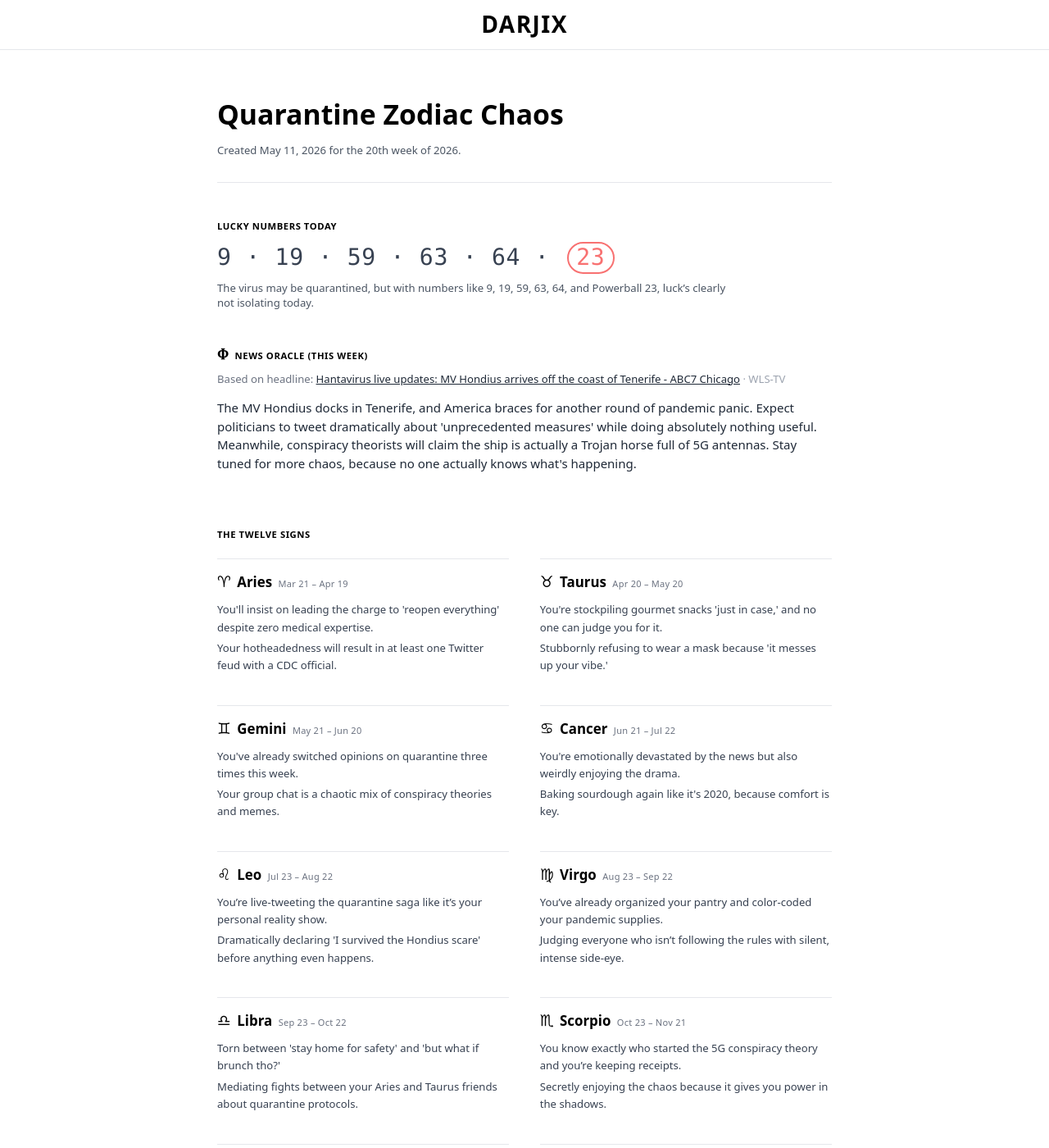
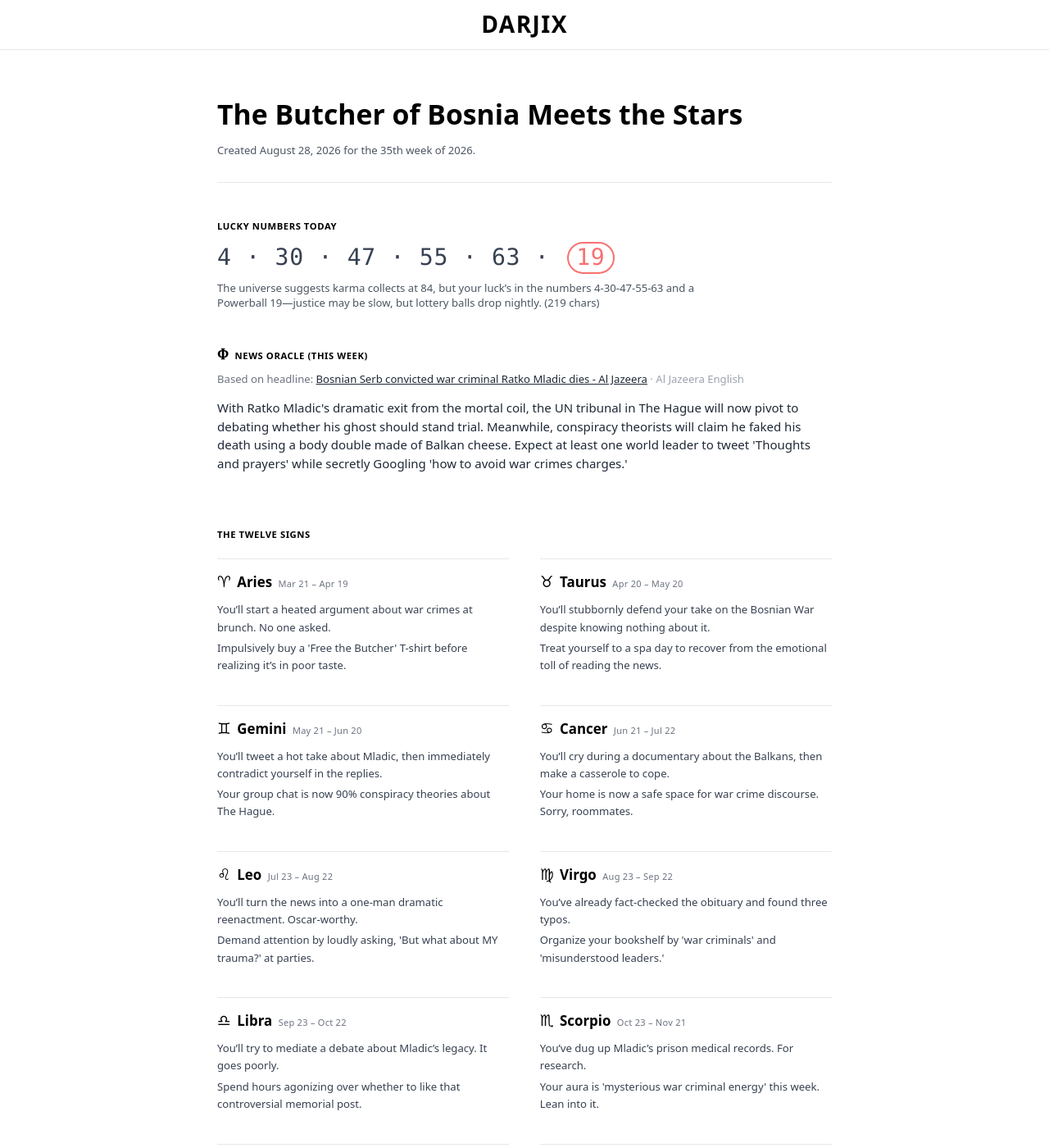
Before and after one commit to saldarji/darjix, a Jekyll site: the page built from horoscopes.html, in a window 1280 px wide and 1400 px high. Shown: the whole window at 82% size. Built offline with Jekyll 4.4.1, drawn with Linux system fonts in a browser that asks for light colours; some of the changed text lies outside the part shown.

```diff
--- a/_data/horoscopes.json
+++ b/_data/horoscopes.json
@@ -1,98 +1,98 @@
 {
-  "page_title": "Quarantine Zodiac Chaos",
-  "week_start_iso": "2026-05-11",
-  "week_label": "May 11, 2026",
-  "date_caption": "Created May 11, 2026 for the 20th week of 2026.",
-  "generated_at_iso": "2026-05-11T12:00:03Z",
+  "page_title": "The Butcher of Bosnia Meets the Stars",
+  "week_start_iso": "2026-08-28",
+  "week_label": "August 28, 2026",
+  "date_caption": "Created August 28, 2026 for the 35th week of 2026.",
+  "generated_at_iso": "2026-08-28T17:29:23Z",
   "news": {
-    "title": "Hantavirus live updates: MV Hondius arrives off the coast of Tenerife - ABC7 Chicago",
-    "source": "WLS-TV",
-    "url": "https://abc7chicago.com/live-updates/hantavirus-infection-outbreak-cruise-ship-symptoms-map/19064881/"
+    "title": "Bosnian Serb convicted war criminal Ratko Mladic dies - Al Jazeera",
+    "source": "Al Jazeera English",
+    "url": "https://www.aljazeera.com/news/2026/8/27/bosnian-serb-general-ratko-mladic-has-died-un-official-says"
   },
-  "weekly_forecast": "The MV Hondius docks in Tenerife, and America braces for another round of pandemic panic. Expect politicians to tweet dramatically about 'unprecedented measures' while doing absolutely nothing useful. Meanwhile, conspiracy theorists will claim the ship is actually a Trojan horse full of 5G antennas. Stay tuned for more chaos, because no one actually knows what's happening.",
+  "weekly_forecast": "With Ratko Mladic's dramatic exit from the mortal coil, the UN tribunal in The Hague will now pivot to debating whether his ghost should stand trial. Meanwhile, conspiracy theorists will claim he faked his death using a body double made of Balkan cheese. Expect at least one world leader to tweet 'Thoughts and prayers' while secretly Googling 'how to avoid war crimes charges.'",
   "signs": [
     {
       "name": "Aries",
       "lines": [
-        "You'll insist on leading the charge to 'reopen everything' despite zero medical expertise.",
-        "Your hotheadedness will result in at least one Twitter feud with a CDC official."
+        "You’ll start a heated argument about war crimes at brunch. No one asked.",
+        "Impulsively buy a 'Free the Butcher' T-shirt before realizing it’s in poor taste."
       ]
     },
     {
       "name": "Taurus",
       "lines": [
-        "You're stockpiling gourmet snacks 'just in case,' and no one can judge you for it.",
-        "Stubbornly refusing to wear a mask because 'it messes up your vibe.'"
+        "You’ll stubbornly defend your take on the Bosnian War despite knowing nothing about it.",
+        "Treat yourself to a spa day to recover from the emotional toll of reading the news."
       ]
     },
     {
       "name": "Gemini",
       "lines": [
-        "You've already switched opinions on quarantine three times this week.",
-        "Your group chat is a chaotic mix of conspiracy theories and memes."
+        "You’ll tweet a hot take about Mladic, then immediately contradict yourself in the replies.",
+        "Your group chat is now 90% conspiracy theories about The Hague."
       ]
     },
     {
       "name": "Cancer",
       "lines": [
-        "You're emotionally devastated by the news but also weirdly enjoying the drama.",
-        "Baking sourdough again like it's 2020, because comfort is key."
+        "You’ll cry during a documentary about the Balkans, then make a casserole to cope.",
+        "Your home is now a safe space for war crime discourse. Sorry, roommates."
       ]
     },
     {
       "name": "Leo",
       "lines": [
-        "You’re live-tweeting the quarantine saga like it’s your personal reality show.",
-        "Dramatically declaring 'I survived the Hondius scare' before anything even happens."
+        "You’ll turn the news into a one-man dramatic reenactment. Oscar-worthy.",
+        "Demand attention by loudly asking, 'But what about MY trauma?' at parties."
       ]
     },
     {
       "name": "Virgo",
       "lines": [
-        "You’ve already organized your pantry and color-coded your pandemic supplies.",
-        "Judging everyone who isn’t following the rules with silent, intense side-eye."
+        "You’ve already fact-checked the obituary and found three typos.",
+        "Organize your bookshelf by 'war criminals' and 'misunderstood leaders.'"
       ]
     },
     {
       "name": "Libra",
       "lines": [
-        "Torn between 'stay home for safety' and 'but what if brunch tho?'",
-        "Mediating fights between your Aries and Taurus friends about quarantine protocols."
+        "You’ll try to mediate a debate about Mladic’s legacy. It goes poorly.",
+        "Spend hours agonizing over whether to like that controversial memorial post."
       ]
     },
     {
       "name": "Scorpio",
       "lines": [
-        "You know exactly who started the 5G conspiracy theory and you’re keeping receipts.",
-        "Secretly enjoying the chaos because it gives you power in the shadows."
+        "You’ve dug up Mladic’s prison medical records. For research.",
+        "Your aura is 'mysterious war criminal energy' this week. Lean into it."
       ]
     },
     {
       "name": "Sagittarius",
       "lines": [
-        "Planning an international trip anyway because 'viruses are just a mindset.'",
-        "Accidentally starting a cult around 'quarantine liberation' after one too many margaritas."
+        "You’ll book a flight to The Hague 'for the vibes.'",
+        "Give a drunken lecture on Balkan history to strangers at a bar."
       ]
     },
     {
       "name": "Capricorn",
       "lines": [
-        "You’ve already turned the pandemic into a 10-step career optimization plan.",
-        "Judging the government’s response while secretly impressed by the inefficiency."
+        "You’ve already drafted a 10-step plan to avoid international tribunals.",
+        "Silently judge everyone’s takes on war crimes. They’re all wrong."
       ]
     },
     {
       "name": "Aquarius",
       "lines": [
-        "Designing a utopian society where pandemics are solved by blockchain.",
-        "Your Twitter thread about 'the real meaning of quarantine' is unintelligible but viral."
+        "You’ll start a podcast about 'the real Ratko Mladic.' It’s just bird sounds.",
+        "Your friends are concerned about your latest hyperfixation. Again."
       ]
     },
     {
       "name": "Pisces",
       "lines": [
-        "Crying at the news but also at a TikTok of a dolphin.",
-        "Convinced the virus is a metaphor for your existential dread."
+        "You’ll dream you’re on trial at The Hague. You plead 'not guilty' to being a fish.",
+        "Cry because the world is cruel, then cry because your coffee is cold."
       ]
     }
   ],
@@ -103,12 +103,12 @@
     "lucky_draw": "Powerball-style: five distinct 1–69 (sorted) plus one Powerball 1–26; snarky one-liner via same LLM."
   },
   "lucky_numbers": [
-    9,
-    19,
-    59,
+    4,
+    30,
+    47,
+    55,
     63,
-    64,
-    23
+    19
   ],
-  "lucky_numbers_comment": "The virus may be quarantined, but with numbers like 9, 19, 59, 63, 64, and Powerball 23, luck’s clearly not isolating today."
+  "lucky_numbers_comment": "The universe suggests karma collects at 84, but your luck’s in the numbers 4-30-47-55-63 and a Powerball 19—justice may be slow, but lottery balls drop nightly. (219 chars)"
 }
```
Also changed, not shown: scripts/horoscope_agent.py (+33 -14 lines), scripts/horoscope_lucky.py (+10 -6 lines).
